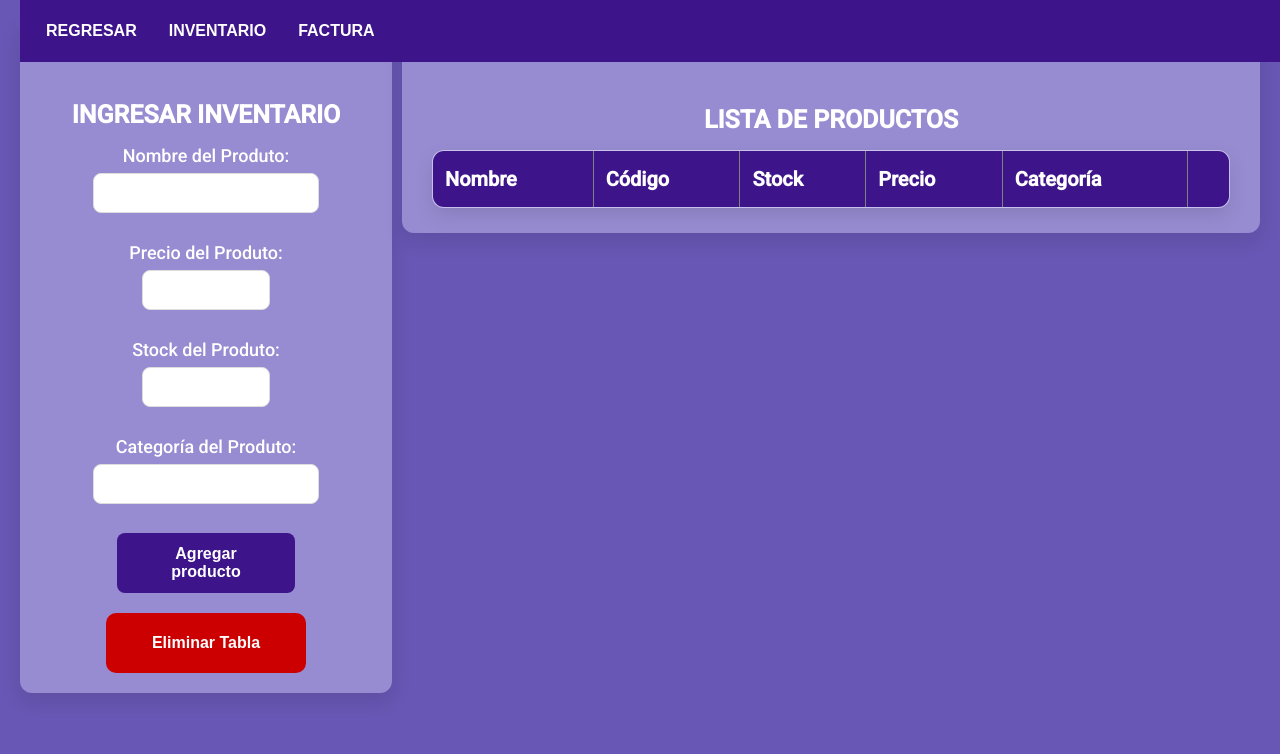
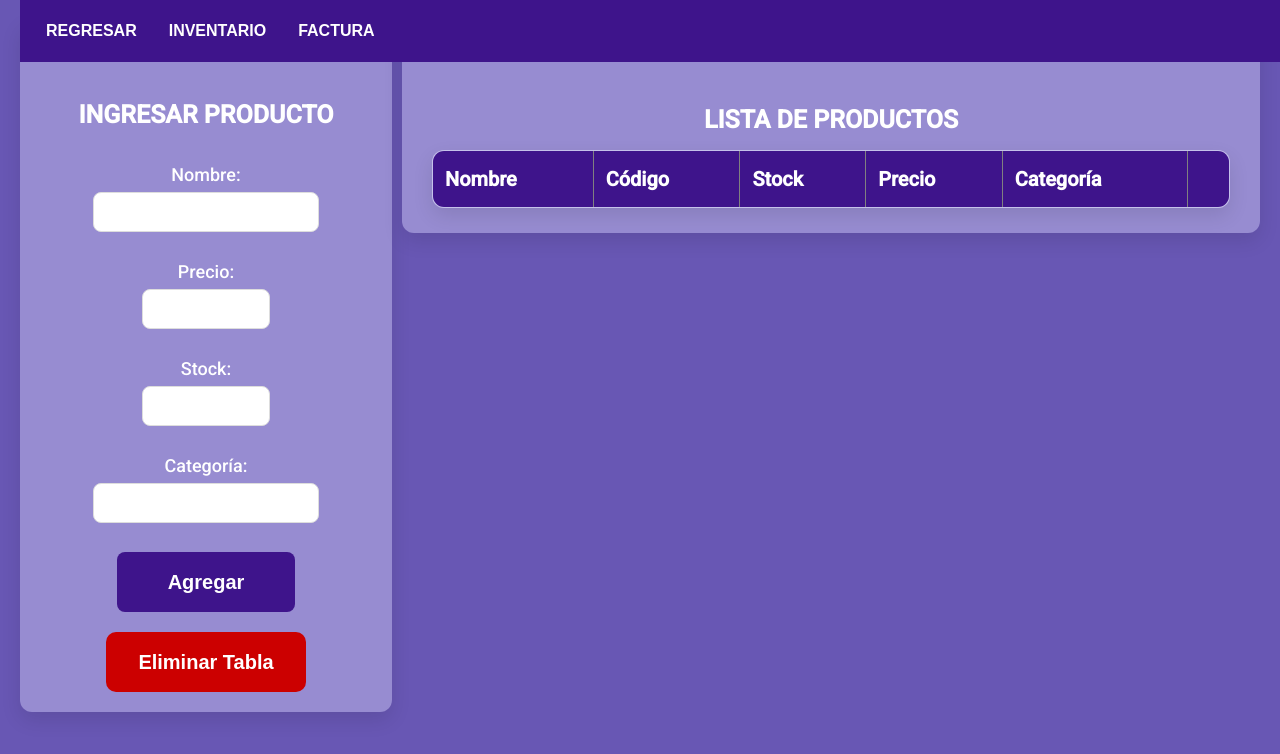
Before and after one commit to carlosegueda/inventory_manager, a plain HTML site: page inventario.html in a window 1280 px wide. Drawn offline with Linux system fonts and the light colour scheme; no server answers.

Commit message:
Fixeando detalles

```diff
--- a/css/styleinventario.css
+++ b/css/styleinventario.css
@@ -70,7 +70,7 @@ form input[type="text"]{
   margin-bottom: 10px;
   border: 1.8px solid #ddd;
   border-radius: 8px;
-  font-size: 15px;
+  font-size: 20px;
   transition: border-color 0.3s ease;
 }
 
@@ -101,7 +101,7 @@ form button {
   border-radius: 8px;
   color: white;
   font-weight: 600;
-  font-size: 16px;
+  font-size: 20px;
   cursor: pointer;
   transition: background-color 0.3s ease;
   width: 55%;
@@ -204,7 +204,7 @@ tbody tr:nth-child(even) {
   border-radius: 10px;
   color: white;
   font-weight: 700;
-  font-size: 16px;
+  font-size: 20px;
   border: none;
   cursor: pointer;
   transition: background-color 0.3s ease;
--- a/inventario.html
+++ b/inventario.html
@@ -19,9 +19,10 @@
         <div id="notificacion" style="display: none"></div>
         <form id="form-inventario">
           <h1>
-            <center>INGRESAR INVENTARIO</center>
+            <center>INGRESAR PRODUCTO</center>
           </h1>
-          <label for="nombre-producto">Nombre del Produto:</label>
+          <br>
+          <label for="nombre-producto">Nombre:</label>
           <input
             id="nombre-producto"
             name="nombre"
@@ -30,7 +31,7 @@
             required
           />
           <br />
-          <label for="precio-producto">Precio del Produto:</label>
+          <label for="precio-producto">Precio:</label>
           <input
             id="precio-producto"
             name="precio"
@@ -41,7 +42,7 @@
             required
           />
           <br />
-          <label for="cantidad-producto">Stock del Produto:</label>
+          <label for="cantidad-producto">Stock:</label>
           <input
             id="cantidad-producto"
             name="cantidad"
@@ -51,7 +52,7 @@
             required
           />
           <br />
-          <label for="categoria-producto">Categoría del Produto:</label>
+          <label for="categoria-producto">Categoría:</label>
           <input
             id="categoria-producto"
             name="categoria"
@@ -60,7 +61,7 @@
             required
           />
           <br />
-          <button type="submit">Agregar producto</button>
+          <button type="submit">Agregar</button>
           <button id="eliminar-tabla" type="button">Eliminar Tabla</button>
         </form>
       </div>
```
Also changed, not shown: factura.html (+1 -1 lines), index.html (+7 -1 lines), js/factura.js (+1 -10 lines), src/github-logo.png (added).
